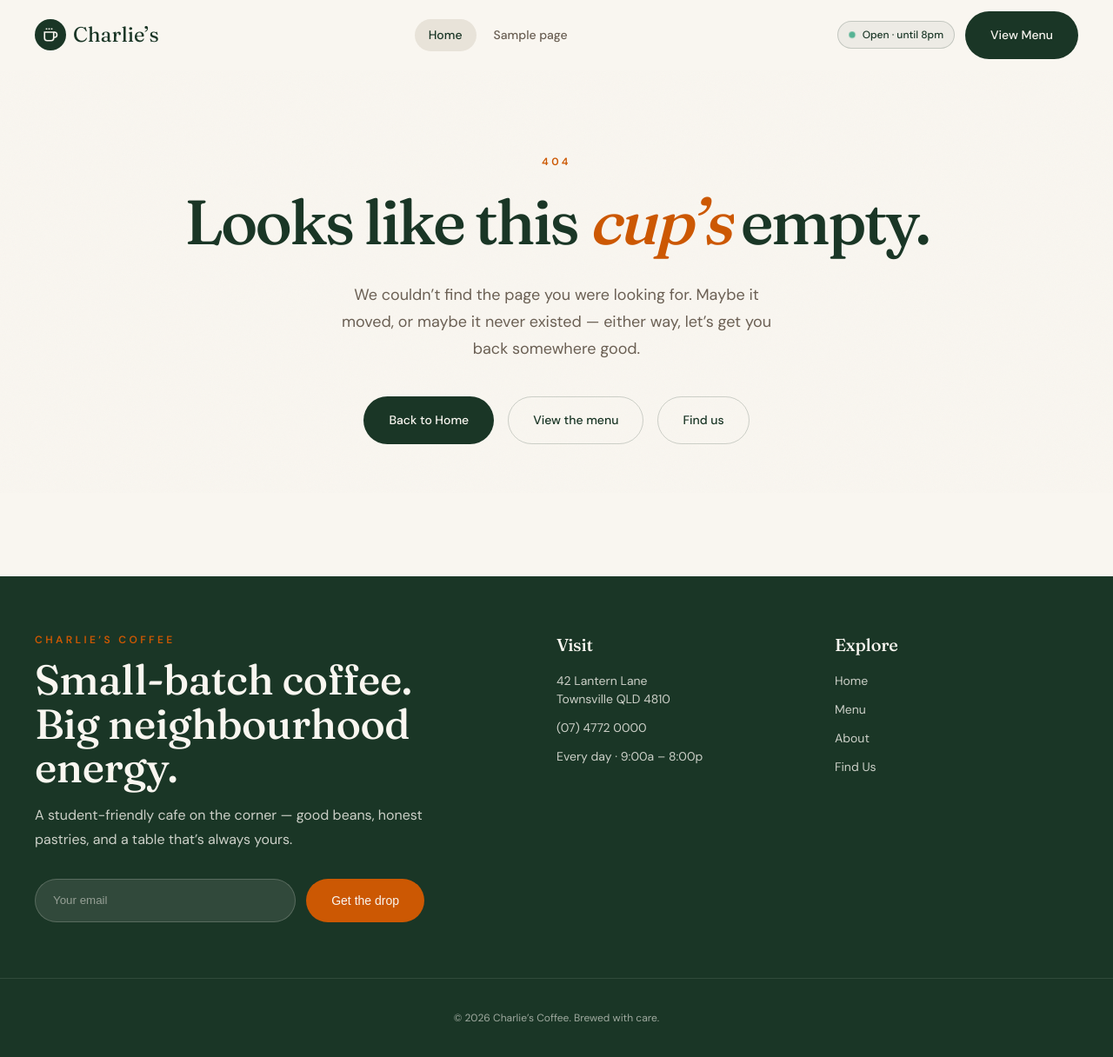
After one commit to Minthawphyo/cp3402-2026-teamCharlie, a WordPress theme: template coffee-shop/charlies-coffee/404.php in a window 1280 px wide. The commit adds this page. Shown: the whole page at 87% size. Run offline with PHP 8.4 and a stand-in for WordPress, Linux system fonts and the light colour scheme; the site name, menu and one post (Sample post) are stand-ins, and other content is empty.

Commit message:
Add custom 404 page and post-deploy smoke test
- 404.php matches the site's design language instead of falling back to
  WordPress's generic error page - verified locally it actually returns
  HTTP 404 and renders correctly.
- Both deploy workflows now run a smoke-test job after ftp-deploy that
  curls Home/Menu/About/Contact on the real live site and fails the run
  if any don't return 200. Catches the exact class of bug we hit earlier
  (FTP action reporting "success" while uploading to the wrong folder)
  automatically instead of relying on someone noticing by hand.

```diff
--- /dev/null
+++ b/coffee-shop/charlies-coffee/404.php
@@ -0,0 +1,32 @@
+<?php
+/**
+ * 404 error page.
+ *
+ * @package Charlies_Coffee
+ */
+
+get_header();
+
+$menu_url    = charlies_coffee_page_url( 'menu', '/menu/' );
+$contact_url = charlies_coffee_page_url( 'contact', '/contact/' );
+?>
+
+<section class="page-hero grain-bg">
+	<div class="container" style="text-align:center;">
+		<p class="eyebrow">404</p>
+		<h1 class="display" style="margin-top:1.5rem;">
+			Looks like this <span class="em">cup&rsquo;s</span> empty.
+		</h1>
+		<p class="lead" style="margin:2rem auto 0;max-width:32rem;">
+			<?php esc_html_e( 'We couldn’t find the page you were looking for. Maybe it moved, or maybe it never existed — either way, let’s get you back somewhere good.', 'charlies-coffee' ); ?>
+		</p>
+		<div class="hero-actions" style="justify-content:center;">
+			<a class="btn btn-primary" href="<?php echo esc_url( home_url( '/' ) ); ?>"><?php esc_html_e( 'Back to Home', 'charlies-coffee' ); ?></a>
+			<a class="btn btn-ghost" href="<?php echo esc_url( $menu_url ); ?>"><?php esc_html_e( 'View the menu', 'charlies-coffee' ); ?></a>
+			<a class="btn btn-ghost" href="<?php echo esc_url( $contact_url ); ?>"><?php esc_html_e( 'Find us', 'charlies-coffee' ); ?></a>
+		</div>
+	</div>
+</section>
+
+<?php
+get_footer();
--- a/coffee-shop/charlies-coffee/functions.php
+++ b/coffee-shop/charlies-coffee/functions.php
@@ -9,7 +9,7 @@ if ( ! defined( 'ABSPATH' ) ) {
 	exit;
 }
 
-define( 'CHARLIES_COFFEE_VERSION', '1.2.0' );
+define( 'CHARLIES_COFFEE_VERSION', '1.3.0' );
 
 require get_template_directory() . '/inc/menu-cpt.php';
 require get_template_directory() . '/inc/menu-seed.php';
--- a/coffee-shop/charlies-coffee/style.css
+++ b/coffee-shop/charlies-coffee/style.css
@@ -3,7 +3,7 @@ Theme Name: Charlie's Coffee
 Theme URI: https://github.com/Minthawphyo/cp3402-2026-teamCharlie
 Author: CP3402 Team Charlie
 Description: Brochure WordPress theme for Charlie's Coffee. Menu items use a custom post type editable in WP Admin.
-Version: 1.1.0
+Version: 1.3.0
 Text Domain: charlies-coffee
 Requires at least: 6.0
 Requires PHP: 7.4
```
Also changed, not shown: deployment.md (+9 -1 lines), .github/workflows/deploy-production.yml, .github/workflows/deploy-staging.yml.
